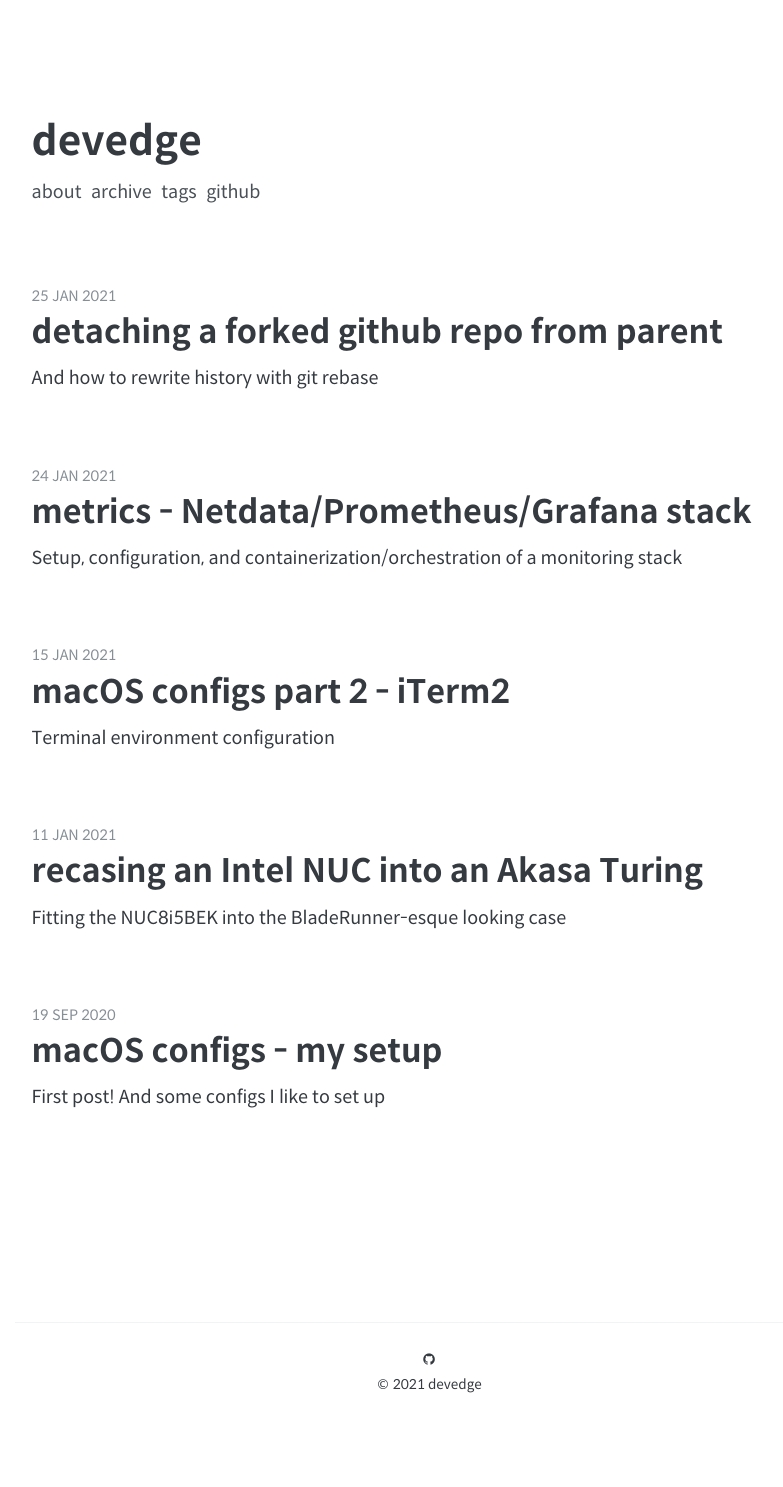
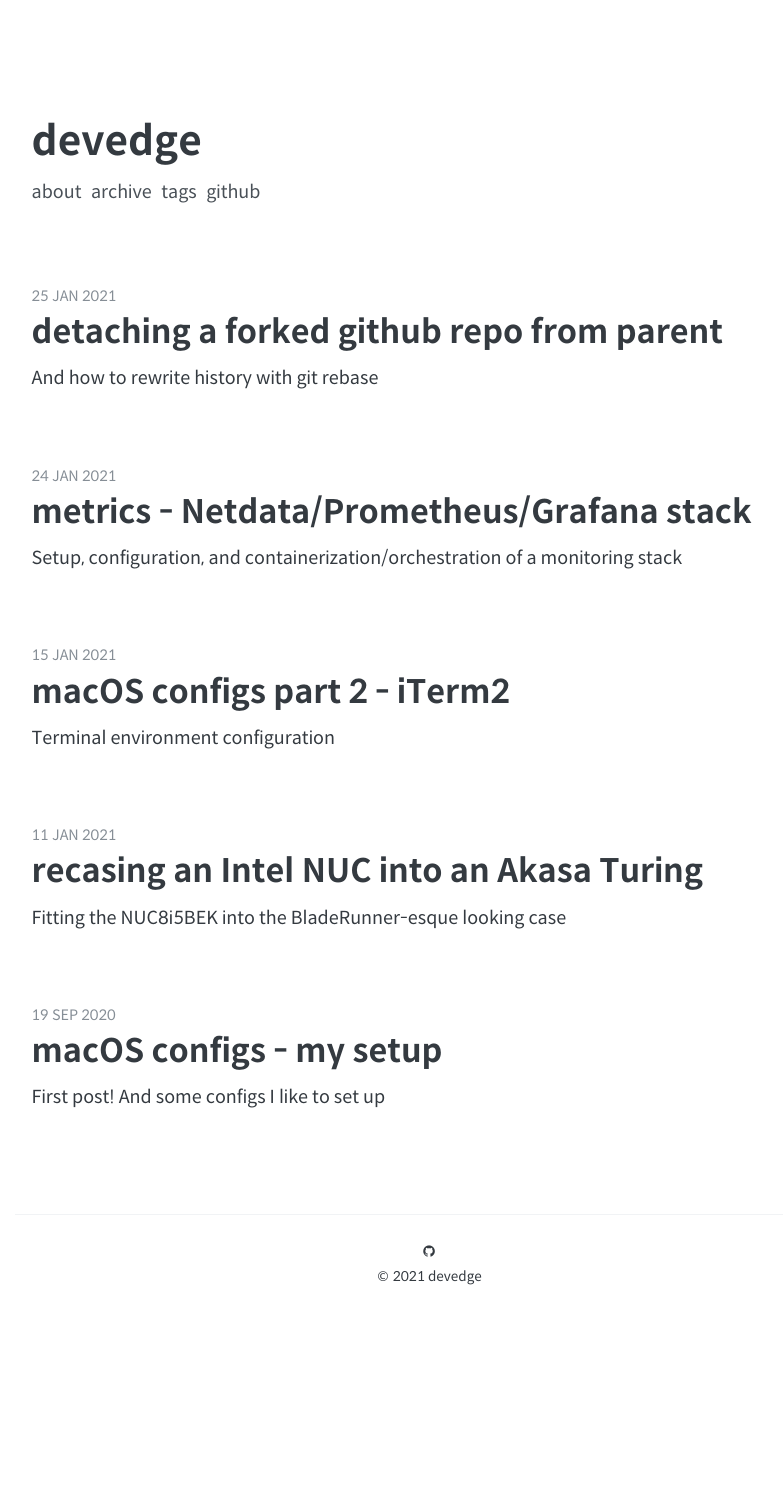
Before and after one commit to MrE-Fog/devedge-2, a Jekyll site: the page built from index.html, in a window 1280 px wide. Shown: the whole page, without its empty margins (211-994 px from the left). Built offline with Jekyll 4.4.1, drawn with Linux system fonts in a browser that asks for light colours; the list of posts is cut into pages by our own code; after the commit the page ends 1379 px from its top, so only the background shows below that.

Commit message:
Fix pagination padding

```diff
--- a/_sass/_site.scss
+++ b/_sass/_site.scss
@@ -209,8 +209,6 @@
   }
 
   &-pagination {
-    margin-top: 4rem;
-    padding-top: 2rem;
     padding-bottom: 2rem;
     // text-transform: lowercase;
 
```
